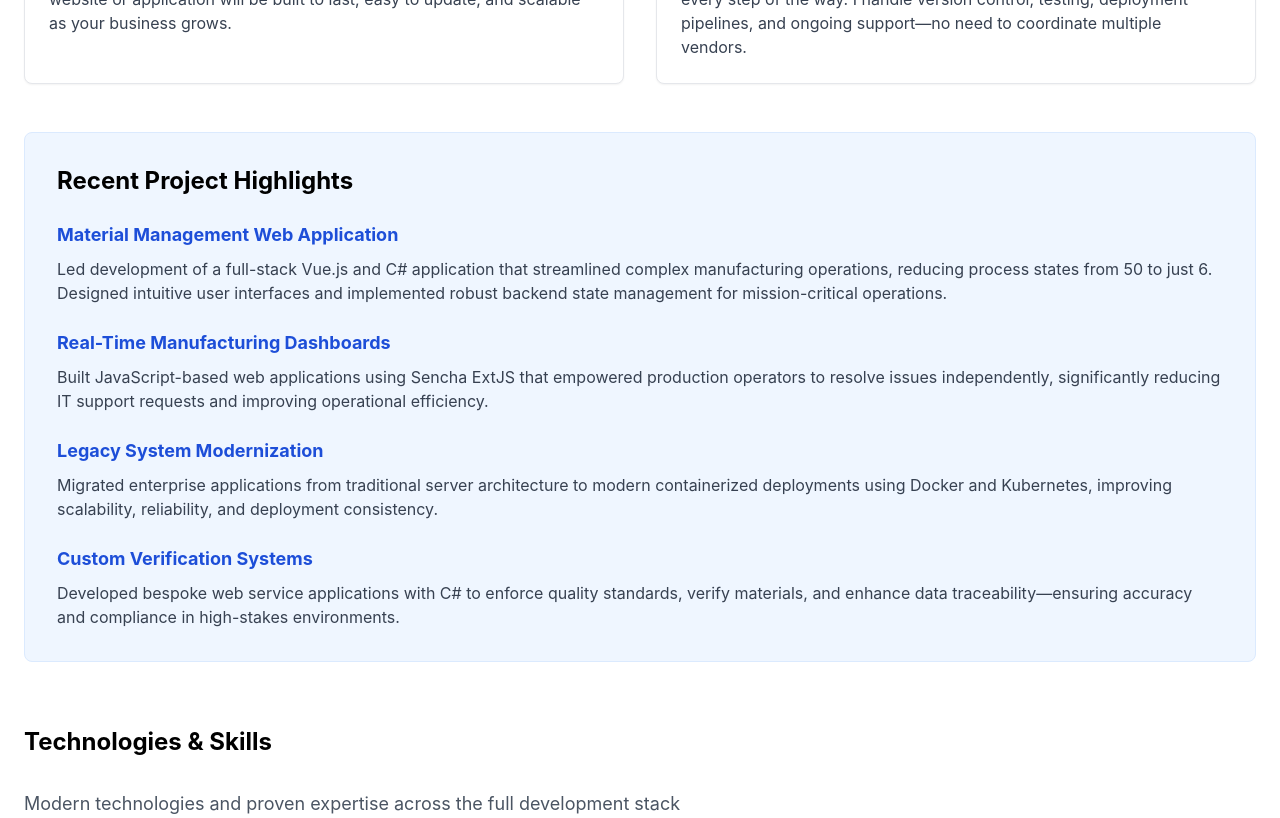
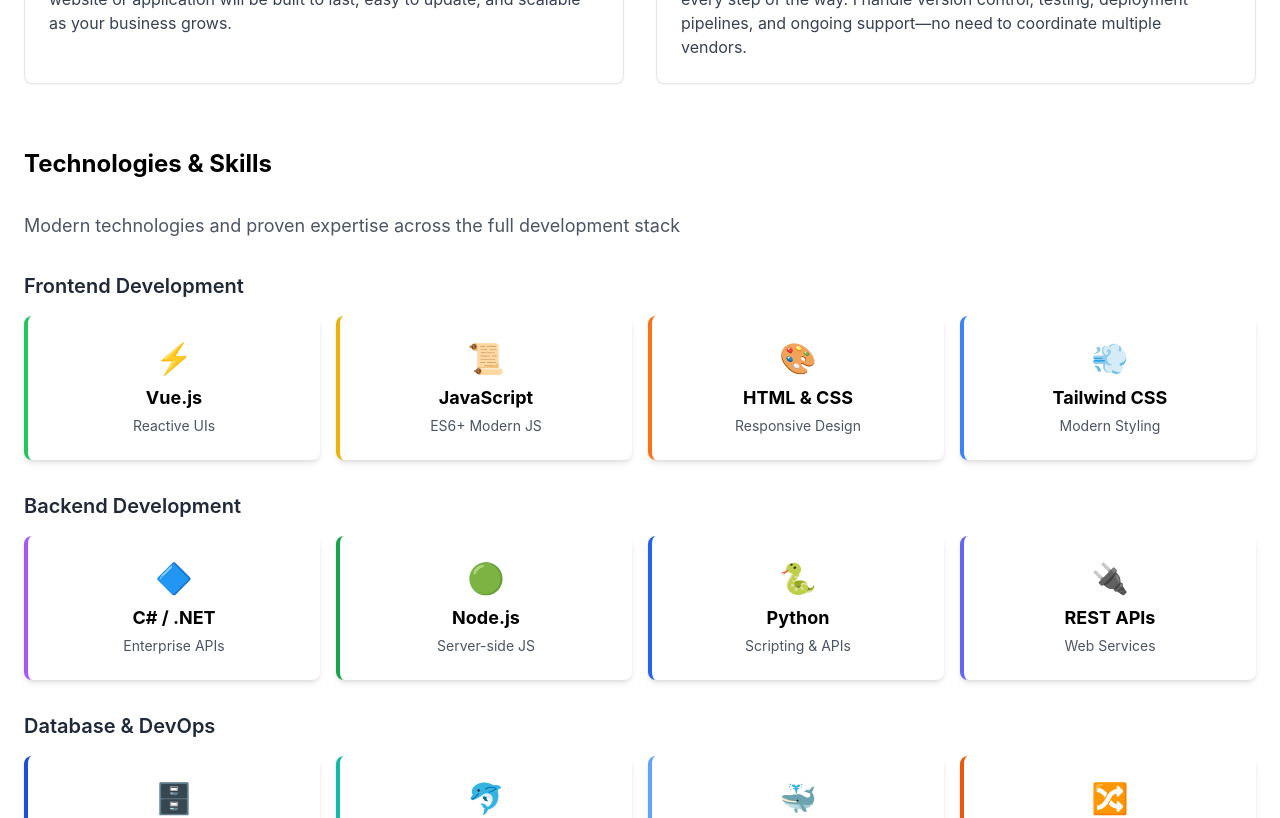
Before and after one commit to Rmcgui/my-portfolio-website, a Nuxt app: page /about in a window 1280 px wide. Shown: the part 1080-1898 px from the top of the page. Built offline with nearby package versions, Linux system fonts and the light colour scheme.

Commit message:
modified text. tidied it up

```diff
--- a/app/pages/about.vue
+++ b/app/pages/about.vue
@@ -1,6 +1,6 @@
 <template>
   <div class="container mx-auto px-6 py-16">
-    <h1 class="text-4xl font-bold mb-8">About Ryan McGuire</h1>
+    <h1 class="text-4xl font-bold mb-8">About Me</h1>
 
     <div class="grid md:grid-cols-2 gap-12">
       <div>
@@ -56,40 +56,6 @@
           <h4 class="text-xl font-bold mb-3 text-blue-600">End-to-End Ownership</h4>
           <p class="text-gray-700">
             From initial consultation through deployment and beyond, I'm with you every step of the way. I handle version control, testing, deployment pipelines, and ongoing support—no need to coordinate multiple vendors.
-          </p>
-        </div>
-      </div>
-    </div>
-
-    <div class="mt-12 bg-blue-50 p-8 rounded-lg border border-blue-100">
-      <h3 class="text-2xl font-bold mb-6">Recent Project Highlights</h3>
-
-      <div class="space-y-6">
-        <div>
-          <h4 class="font-bold text-lg text-blue-700">Material Management Web Application</h4>
-          <p class="text-gray-700 mt-2">
-            Led development of a full-stack Vue.js and C# application that streamlined complex manufacturing operations, reducing process states from 50 to just 6. Designed intuitive user interfaces and implemented robust backend state management for mission-critical operations.
-          </p>
-        </div>
-
-        <div>
-          <h4 class="font-bold text-lg text-blue-700">Real-Time Manufacturing Dashboards</h4>
-          <p class="text-gray-700 mt-2">
-            Built JavaScript-based web applications using Sencha ExtJS that empowered production operators to resolve issues independently, significantly reducing IT support requests and improving operational efficiency.
-          </p>
-        </div>
-
-        <div>
-          <h4 class="font-bold text-lg text-blue-700">Legacy System Modernization</h4>
-          <p class="text-gray-700 mt-2">
-            Migrated enterprise applications from traditional server architecture to modern containerized deployments using Docker and Kubernetes, improving scalability, reliability, and deployment consistency.
-          </p>
-        </div>
-
-        <div>
-          <h4 class="font-bold text-lg text-blue-700">Custom Verification Systems</h4>
-          <p class="text-gray-700 mt-2">
-            Developed bespoke web service applications with C# to enforce quality standards, verify materials, and enhance data traceability—ensuring accuracy and compliance in high-stakes environments.
           </p>
         </div>
       </div>
@@ -189,7 +155,7 @@
       <h3 class="text-2xl font-bold mb-4">My Approach</h3>
       <div class="space-y-4 text-gray-700">
         <p>
-          <span class="font-semibold text-gray-900">Clear Communication:</span> I take time to understand your business, your challenges, and your vision. No jargon, no assumptions—just straightforward conversations about what you need and how we'll get there.
+          <span class="font-semibold text-gray-900">Clear Communication:</span> I take time to understand your business, your challenges, and your vision. No assumptions—just straightforward conversations about what you need and how we'll get there.
         </p>
         <p>
           <span class="font-semibold text-gray-900">Quality First:</span> I'm committed to delivering work I'm proud of. That means thorough testing, clean code, responsive design, and attention to details that make the difference between "okay" and exceptional.
@@ -225,9 +191,11 @@
       <p class="text-xl mb-6">
         Whether you're looking to establish your online presence, modernize an existing system, or build a custom web application, I'd love to hear about your project.
       </p>
-      <p class="text-lg">
-        Based in Co. Mayo, Ireland, working with businesses locally and remotely.
-      </p>
+        <div class="flex flex-col sm:flex-row justify-center gap-4">
+          <NuxtLink to="/contact" class="bg-white text-blue-600 px-8 py-4 rounded-lg font-semibold hover:bg-gray-100 transition-all shadow-lg hover:shadow-xl inline-block">
+            Get In Touch
+          </NuxtLink>
+        </div>
     </div>
   </div>
 </template>
--- a/app/pages/process.vue
+++ b/app/pages/process.vue
@@ -30,7 +30,7 @@
             <div class="flex-1 bg-white p-4 md:p-6 rounded-lg shadow-lg border-2 border-blue-200">
               <h3 class="text-xl md:text-2xl font-bold mb-3 text-blue-600">Initial Consultation</h3>
               <p class="text-sm md:text-base text-gray-700 mb-3">
-                We'll have a casual, no-pressure conversation (phone, video, or coffee) to discuss your business, goals, and what you're looking for in a website.
+                We'll have a casual, no-pressure conversation to discuss your business, goals, and what you're looking for in a website.
               </p>
               <div class="text-xs md:text-sm text-gray-600 space-y-2">
                 <p><strong>What happens:</strong></p>
@@ -359,11 +359,6 @@
           </div>
 
           <div class="bg-white rounded-lg shadow-md p-4 md:p-6 border border-gray-200">
-            <h3 class="font-bold text-base md:text-lg mb-2">Do you offer payment plans?</h3>
-            <p class="text-gray-700 text-sm">Yes, I'm flexible. The standard structure is 50% upfront and 50% on completion, but we can discuss alternatives that work for your budget.</p>
-          </div>
-
-          <div class="bg-white rounded-lg shadow-md p-4 md:p-6 border border-gray-200">
             <h3 class="font-bold text-base md:text-lg mb-2">What happens if I'm not happy with the design?</h3>
             <p class="text-gray-700 text-sm">Your satisfaction is important to me. You'll see mockups before development begins, and you get 2 rounds of revisions. I work collaboratively to ensure you're happy with the result.</p>
           </div>
```
